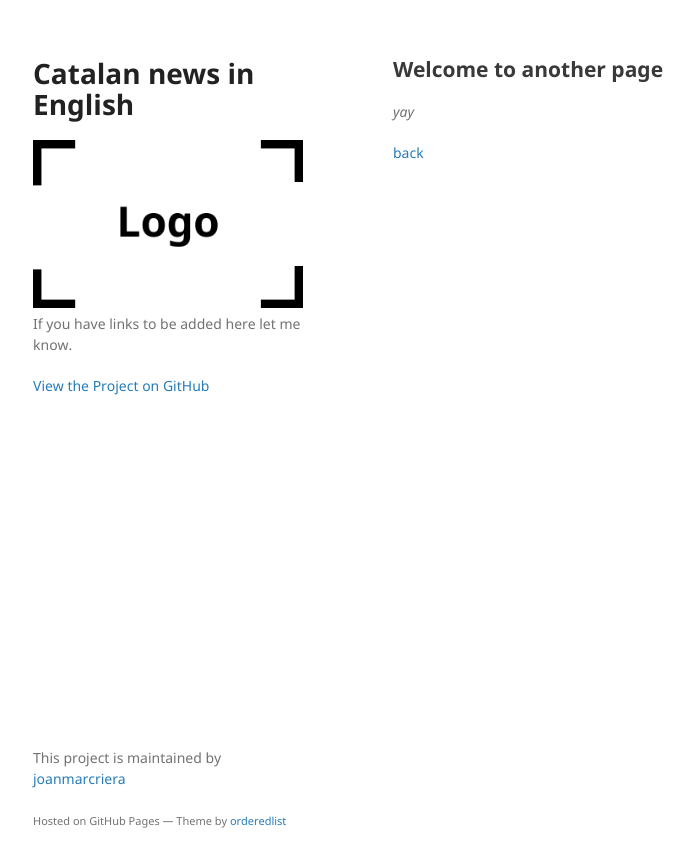
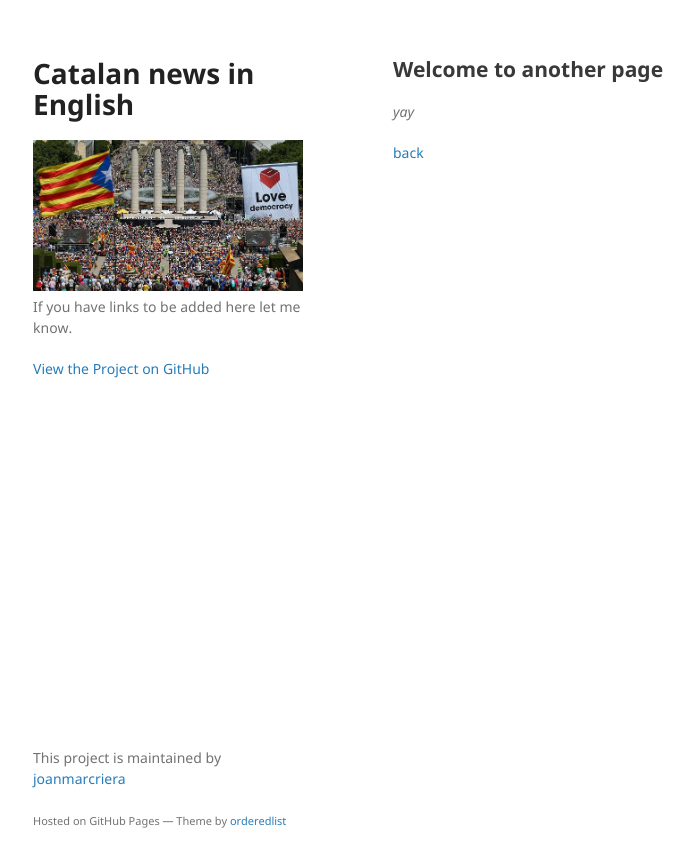
Before and after one commit to joanmarcriera/joanmarcriera-old.github.io, a Jekyll site: the page built from another-page.md, in a window 1280 px wide. Shown: the top 867 px of the page, without its empty margins (177-871 px from the left). Built offline with Jekyll 4.4.1, drawn with Linux system fonts in a browser that asks for light colours; our own code applies the rules of GitHub Pages for plain Markdown files.

Commit message:
reference logo

```diff
--- a/_config.yml
+++ b/_config.yml
@@ -1,5 +1,5 @@
 title: Catalan news in English
-logo: /assets/img/logo.png
+logo: /assets/img/love_democracy.jpeg
 description: If you have links to be added here let me know.
 show_downloads: false
 google_analytics:
```
